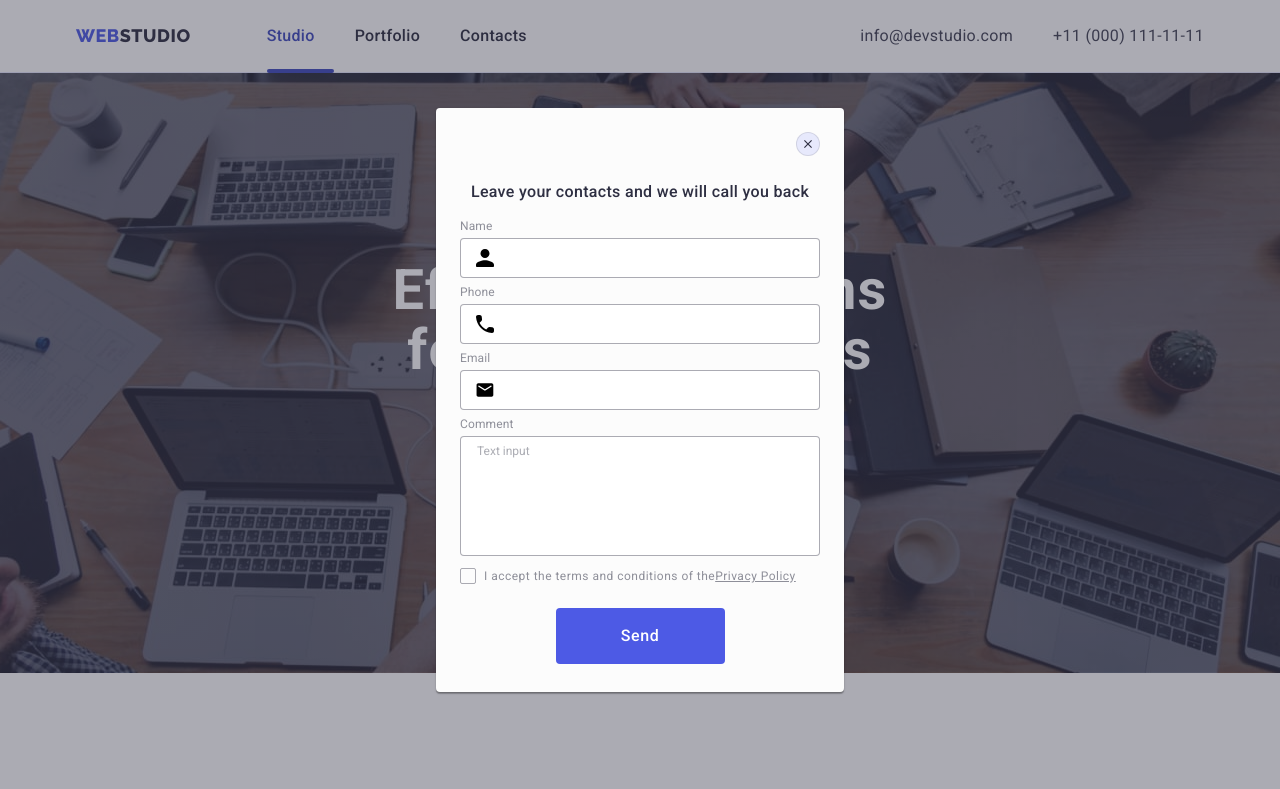
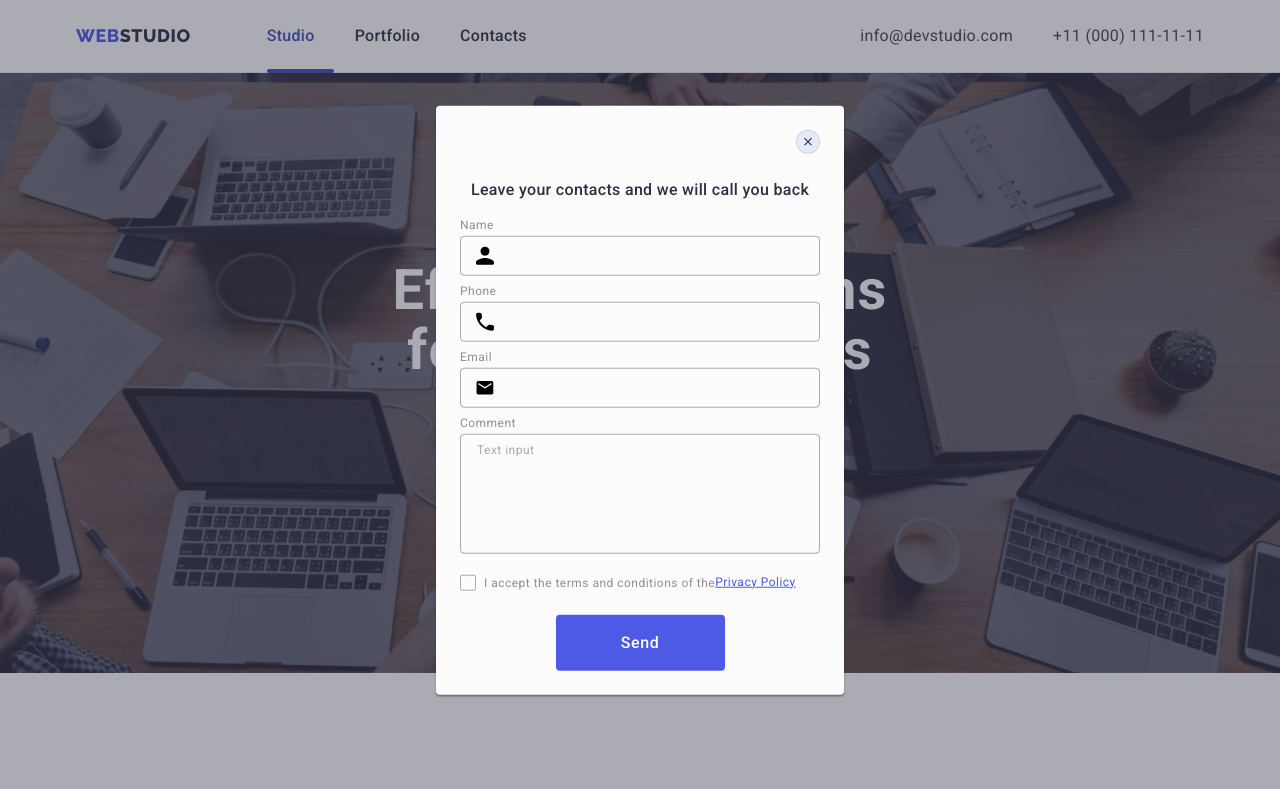
Before and after one commit to YuliiaTsaruk/goit-markup-hw-06, a plain HTML site: page index.html in a window 1280 px wide. Both pictures are taken after a click on the button "Order Service". Shown: the top 789 px of the page. Drawn offline with nearby package versions, Linux system fonts and the light colour scheme.

Commit message:
hw-6-edits

```diff
--- a/css/styles.css
+++ b/css/styles.css
@@ -533,6 +533,7 @@ img {
   display: flex;
   flex-wrap: wrap;
   justify-content: space-between;
+  gap: 24;
 }
 
 .footer-label {
@@ -540,6 +541,11 @@ img {
 }
 
 .subscribe-input {
+  width: 264px;
+  height: 40px;
+  font-size: 12px;
+  line-height: 1.5;
+  letter-spacing: 0.04em;
   outline: transparent;
   border: 1px solid #ffffff;
   filter: drop-shadow(0px 4px 4px rgba(0, 0, 0, 0.15));
@@ -583,6 +589,7 @@ img {
 
 .send-icon {
   fill: #ffffff;
+  margin-left: 16px;
 }
 
 /**PORTFOLIO **/
@@ -781,6 +788,10 @@ img {
   margin-bottom: 8px;
 }
 
+.modal-filed-comment {
+  margin-bottom: 16px;
+}
+
 .modal-input {
   width: 100%;
   height: 40px;
@@ -789,6 +800,8 @@ img {
   padding-left: 38px;
   padding-right: 10px;
   outline: transparent;
+  background-color: transparent;
+  transition: border-color 250ms cubic-bezier(0.4, 0, 0.2, 1);
 }
 
 .modal-input:focus {
@@ -806,8 +819,8 @@ img {
 
 .input-label {
   font-size: 12px;
-  line-height: 1.16;
-  letter-spacing: 0.01em;
+  line-height: 1.17;
+  letter-spacing: 0.04em;
   color: #8e8f99;
   display: block;
   margin-bottom: 4px;
@@ -818,21 +831,36 @@ img {
   left: 16px;
   top: 50%;
   transform: translateY(-50%);
+  transition: fill 250ms cubic-bezier(0.4, 0, 0.2, 1);
 }
 
 .modal-comment {
   width: 100%;
   height: 120px;
+  font-size: 12px;
+  line-height: 1.17;
+  letter-spacing: 0.04em;
+  color: rgba(46, 47, 66, 0.4);
   padding: 8px 16px;
   outline: transparent;
   border: 1px solid rgba(46, 47, 66, 0.4);
   border-radius: 4px;
   resize: none;
+  background-color: transparent;
+  transition: border-color 250ms cubic-bezier(0.4, 0, 0.2, 1);
+}
+
+.modal-comment:focus {
+  border-color: #4d5ae5;
 }
 
 .modal-comment::placeholder {
   font-size: 12px;
   color: rgba(46, 47, 66, 0.4);
+}
+
+.modal-filed-checkbox {
+  margin-bottom: 24px;
 }
 
 .check-text {
@@ -851,22 +879,25 @@ img {
   color: #4d5ae5;
 }
 
-.check-text span {
+.user-privacy-check {
   width: 16px;
   height: 16px;
   border: 1px solid rgba(46, 47, 66, 0.4);
   border-radius: 2px;
   margin-right: 8px;
-  display: flex;
+  display: inline-flex;
   align-items: center;
   justify-content: center;
   fill: transparent;
+  background-color 250ms cubic-bezier(0.4, 0, 0.2, 1), border 250ms cubic-bezier(0.4, 0, 0.2, 1), fill 250ms cubic-bezier(0.4, 0, 0.2, 1);
 }
-.modal-check:checked + .check-text span {
+
+.modal-check:checked + .user-privacy-check {
   background-color: #404bbf;
   border: 1px solid #404bbf;
   border-radius: 2px;
   fill: #f4f4fd;
+  border: none;
 }
 
 .send-btn {
--- a/index.html
+++ b/index.html
@@ -555,11 +555,19 @@
           <p class="subscribe-text">Subscribe</p>
           <form class="footer-form">
             <label for="subscribe" class="footer-label">
-            <input type="text" name="subscribe-email" id="subscribe" class="subscribe-input" placeholder="E-mail">
+              <input
+                type="email"
+                name="subscribe-email"
+                id="subscribe"
+                class="subscribe-input"
+                placeholder="E-mail"
+              />
             </label>
-          <button type="submit" class="subscribe-btn"><span class="text-btn">Subscribe <svg class="send-icon" width="24" height="20">
+            <button type="submit" class="subscribe-btn">
+              Subscribe
+              <svg class="send-icon" width="24" height="24">
                 <use href="./images/icons.svg#icon-send"></use>
-                </svg></span>
+              </svg>
             </button>
           </form>
         </div>
@@ -585,7 +593,7 @@
                 class="modal-input"
                 required
               />
-                <svg class="modal-icon" width="18" height="18">
+              <svg class="modal-icon" width="18" height="24">
                 <use href="./images/icons.svg#icon-name"></use>
               </svg>
             </div>
@@ -600,15 +608,14 @@
                 class="modal-input"
                 required
               />
-                <svg class="modal-icon" width="18" height="18">
+              <svg class="modal-icon" width="18" height="24">
                 <use href="./images/icons.svg#icon-tel"></use>
               </svg>
             </div>
           </div>
-          </label>
           <div class="modal-filed">
             <label for="user-email" class="input-label">Email</label>
-              <div class="input-wrap"">
+            <div class="input-wrap">
               <input
                 type="text"
                 name="user-email"
@@ -616,26 +623,37 @@
                 class="modal-input"
                 required
               />
-                <svg class="modal-icon" width="18" height="18">
+              <svg class="modal-icon" width="18" height="24">
                 <use href="./images/icons.svg#icon-mail"></use>
               </svg>
             </div>
           </div>
-          <div class="modal-filed">
-            <label for="user-text" class="input-label" >Comment</label>
-            <textarea name="user-text" id="user-text" class="modal-comment" placeholder="Text input"></textarea>
+          <div class="modal-filed-comment">
+            <label for="user-comment" class="input-label">Comment</label>
+            <textarea
+              name="user-comment"
+              id="user-comment"
+              class="modal-comment"
+              placeholder="Text input"
+            ></textarea>
           </div>
-          <div class="modal-filed">
-            <input type="checkbox" id="privacy" name="privacy" value="true" class="modal-check visually-hidden">
-            <label for="privacy" class="check-text">
-              <span>
+          <div class="modal-filed-checkbox">
+            <input
+              type="checkbox"
+              id="user-privacy"
+              name="user-privacy"
+              value="true"
+              class="modal-check visually-hidden"
+            />
+            <label for="user-privacy" class="check-text">
+              <span class="user-privacy-check">
                 <svg class="check-icon" width="10" height="8">
                   <use href="./images/icons.svg#icon-check"></use>
                 </svg>
               </span>
-              I accept the terms and conditions of the <a href="#" class="check-text"> Privacy Policy</a>
+              I accept the terms and conditions of the
+              <a href="#" class="check-text-link"> Privacy Policy</a>
             </label>
-
           </div>
           <button type="submit" class="send-btn btn">Send</button>
         </form>
```
Also changed, not shown: portfolio.html (+5 -6 lines). Lines whose indentation alone changed are shown as unchanged.
